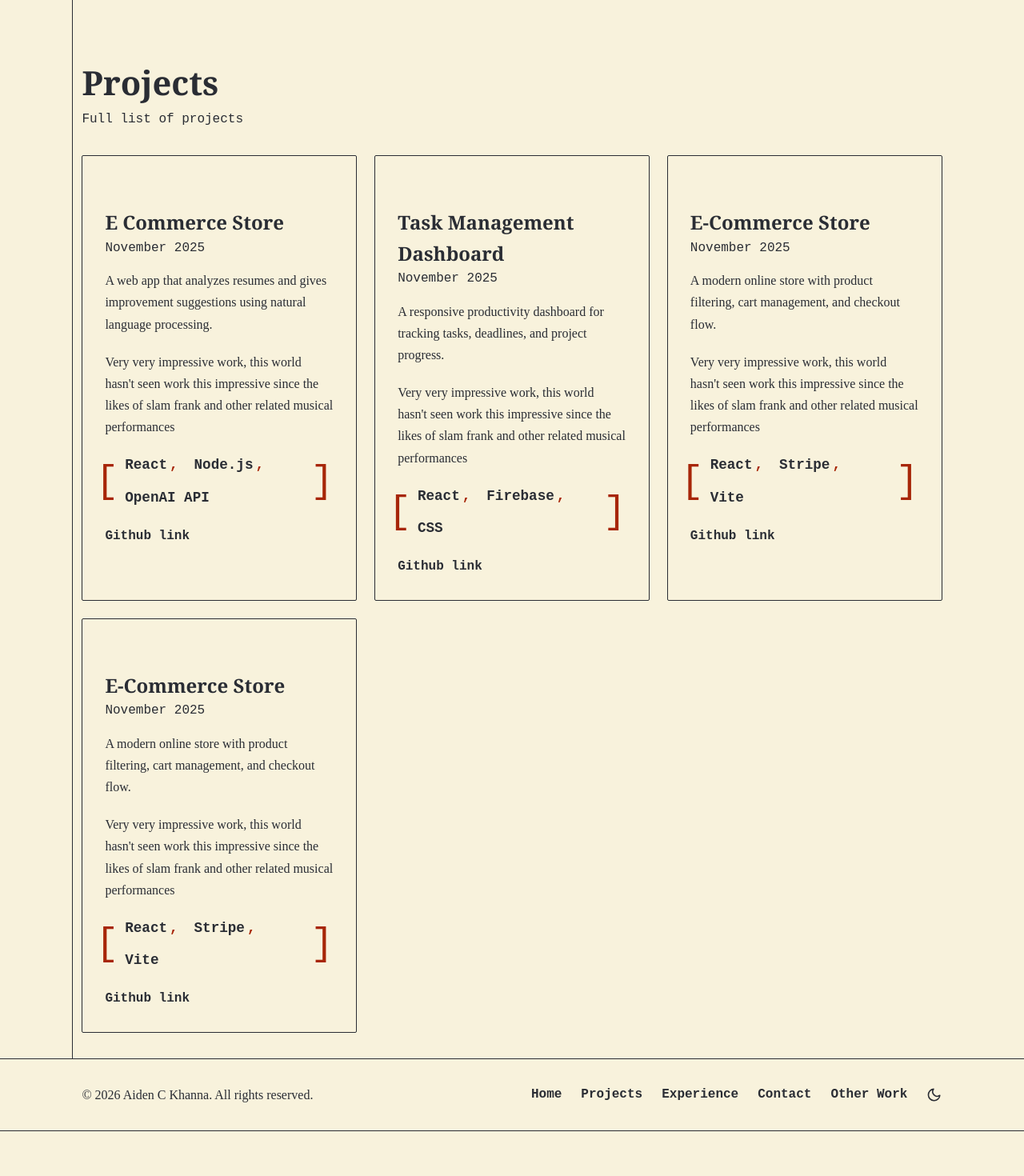
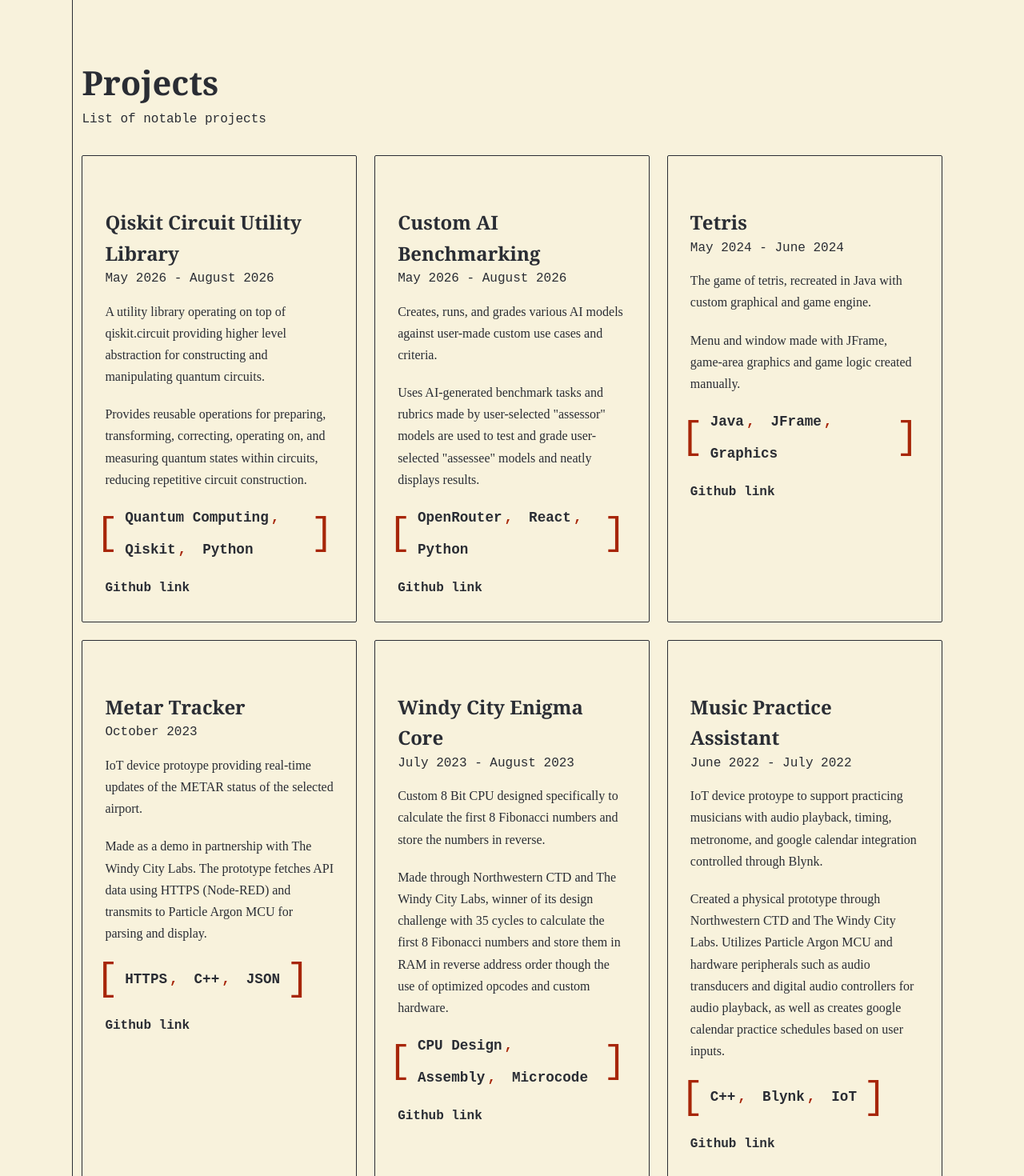
Before and after one commit to 1Aiden-K/portfolio-site, a React (Vite) app: page /projects in a window 1280 px wide. Shown: the part 100-1570 px from the top of the page at 80% size. Before the commit the page ends 1514 px from the top, so only its background shows below. Built offline with nearby package versions, Linux system fonts and the light colour scheme.

Commit message:
Added content

```diff
--- a/src/components/ContactPage/Contacts.css
+++ b/src/components/ContactPage/Contacts.css
@@ -27,3 +27,7 @@ h3 {
 .email:hover {
     color: var(--accent);
 }
+
+.contactContainer {
+    padding-bottom: 72px;
+}
--- a/src/components/ContactPage/Contacts.jsx
+++ b/src/components/ContactPage/Contacts.jsx
@@ -12,14 +12,14 @@ function Contact() {
         <div className="contactSection">
           <h3>Professional</h3>
 
-          <a href="mailto:your@email.com" className="email">
-            your@email.com
+          <a href="mailto:aiden.khanna@gmail.com" className="email">
+            aiden.khanna@gmail.com
           </a>
         </div>
 
         <div className="contactLinks">
             <a
-              href="https://www.linkedin.com/in/yourusername"
+              href="https://www.linkedin.com/in/aiden-c-khanna-2407a9326/"
               target="_blank"
               rel="noopener noreferrer"
               className="btn primary"
@@ -28,7 +28,7 @@ function Contact() {
             </a>
 
             <a
-              href="https://github.com/yourusername"
+              href="https://github.com/1Aiden-K"
               target="_blank"
               rel="noopener noreferrer"
               className="btn secondary"
@@ -39,17 +39,17 @@ function Contact() {
 
         {/* Work */}
         <div className="contactSection">
-          <h3>Work</h3>
-          <a href="mailto:work@email.com" className="email">
-            work@email.com
+          <h3>ACK Foundation</h3>
+          <a href="mailto:contact@ackfoundation.org" className="email">
+            contact@ackfoundation.org
           </a>
         </div>
 
         {/* Other */}
         <div className="contactSection">
-          <h3>Other</h3>
-          <a href="mailto:other@email.com" className="email">
-            other@email.com
+          <h3>Beyond the Sound</h3>
+          <a href="mailto:aiden.khanna@beyondthesound.net" className="email">
+            aiden.khanna@beyondthesound.net
           </a>
         </div>
 
--- a/src/components/ExperiencePage/Experiences.css
+++ b/src/components/ExperiencePage/Experiences.css
@@ -5,6 +5,10 @@
 
 .experienceItem:last-child {
   border-top: var(--border-width) solid var(--text);
+}
+
+.experienceItems {
+  padding-bottom: 72px;
 }
 
 .experienceHeading {
--- a/src/components/ExperiencePage/Experiences.jsx
+++ b/src/components/ExperiencePage/Experiences.jsx
@@ -3,7 +3,8 @@ import experiences from "../../data/experiences.jsx";
 
 export default function Experience() {
   return (
-    <section className="section experience" id="section">
+    <section className="section" id="section">
+      <div className="experienceItems">
         {experiences.map((job) => (
           <article className="experienceItem" key={job.company}>
             <div className="experienceHeading">
@@ -22,6 +23,7 @@ export default function Experience() {
             </ul>
           </article>
         ))}
+      </div>
     </section>
   );
 }
--- a/src/components/ProjectsPage/Projects.jsx
+++ b/src/components/ProjectsPage/Projects.jsx
@@ -5,7 +5,7 @@ function Projects() {
   return (
     <section id="projects" className="section">
       <h1 className="pageTitle">Projects</h1>
-      <h1 className="subTitle">Full list of projects</h1>
+      <h1 className="subTitle">List of notable projects</h1>
 
       <div className="project-grid">
         {projects.map((project) => (
--- a/src/data/projectList.js
+++ b/src/data/projectList.js
@@ -1,43 +1,63 @@
 const projects = [
   {
-    title: "E Commerce Store",
-    date: "November 2025",
+    title: "Qiskit Circuit Utility Library",
+    date: "May 2026 - August 2026",
     description:
-      "A web app that analyzes resumes and gives improvement suggestions using natural language processing.",
+      "A utility library operating on top of qiskit.circuit providing higher level abstraction for constructing and manipulating quantum circuits.",
     details:
-      "Very very impressive work, this world hasn't seen work this impressive since the likes of slam frank and other related musical performances",
-    tech: ["React", "Node.js", "OpenAI API"],
-    link: "#",
+      "Provides reusable operations for preparing, transforming, correcting, operating on, and measuring quantum states within circuits, reducing repetitive circuit construction.",
+    tech: ["Quantum Computing", "Qiskit", "Python"],
+    link: "https://github.com/1Aiden-K/qiskit-circuit-utils",
   },
   {
-    title: "Task Management Dashboard",
-    date: "November 2025",
+    title: "Custom AI Benchmarking",
+    date: "May 2026 - August 2026",
     description:
-      "A responsive productivity dashboard for tracking tasks, deadlines, and project progress.",
+      "Creates, runs, and grades various AI models against user-made custom use cases and criteria.",
     details:
-      "Very very impressive work, this world hasn't seen work this impressive since the likes of slam frank and other related musical performances",
-    tech: ["React", "Firebase", "CSS"],
-    link: "#",
+      "Uses AI-generated benchmark tasks and rubrics made by user-selected \"assessor\" models are used to test and grade user-selected \"assessee\" models and neatly displays results.",
+    tech: ["OpenRouter", "React", "Python"],
+    link: "https://github.com/zhenkog78028/Benchmarking",
   },
   {
-    title: "E-Commerce Store",
-    date: "November 2025",
+    title: "Tetris",
+    date: "May 2024 - June 2024",
     description:
-      "A modern online store with product filtering, cart management, and checkout flow.",
+      "The game of tetris, recreated in Java with custom graphical and game engine.",
     details:
-      "Very very impressive work, this world hasn't seen work this impressive since the likes of slam frank and other related musical performances",
-    tech: ["React", "Stripe", "Vite"],
-    link: "#",
+      "Menu and window made with JFrame, game-area graphics and game logic created manually.",
+    tech: ["Java", "JFrame", "Graphics"],
+    link: "https://github.com/1Aiden-K/Tetris",
   },
   {
-    title: "E-Commerce Store",
-    date: "November 2025",
+    title: "Metar Tracker",
+    date: "October 2023",
     description:
-      "A modern online store with product filtering, cart management, and checkout flow.",
+      "IoT device protoype providing real-time updates of the METAR status of the selected airport.",
     details:
-      "Very very impressive work, this world hasn't seen work this impressive since the likes of slam frank and other related musical performances",
-    tech: ["React", "Stripe", "Vite"],
-    link: "#",
+      "Made as a demo in partnership with The Windy City Labs. The prototype fetches API data using HTTPS (Node-RED) and transmits to Particle Argon MCU for parsing and display.",
+    tech: ["HTTPS", "C++", "JSON"],
+    link: "https://github.com/1Aiden-K/metarTracking",
+  },
+  {
+    title: "Windy City Enigma Core",
+    date: "July 2023 - August 2023",
+    description:
+      "Custom 8 Bit CPU designed specifically to calculate the first 8 Fibonacci numbers and store the numbers in reverse.",
+    details:
+      "Made through Northwestern CTD and The Windy City Labs, winner of its design challenge with 35 cycles to calculate the first 8 Fibonacci numbers and store them in RAM in reverse address order though the use of optimized opcodes and custom hardware.",
+    tech: ["CPU Design", "Assembly", "Microcode"],
+    link: "https://github.com/1Aiden-K/8-bit-CPU-windy-city-enigma-core",
+  },
+  {
+    title: "Music Practice Assistant",
+    date: "June 2022 - July 2022",
+    description:
+      "IoT device protoype to support practicing musicians with audio playback, timing, metronome, and google calendar integration controlled through Blynk.",
+    details:
+      "Created a physical prototype through Northwestern CTD and The Windy City Labs. Utilizes Particle Argon MCU and hardware peripherals such as audio transducers and digital audio controllers for audio playback, as well as creates google calendar practice schedules based on user inputs.",
+    tech: ["C++", "Blynk", "IoT"],
+    link: "https://github.com/1Aiden-K/CapstoneMusic",
   },
 ];
 
--- a/src/data/skills.js
+++ b/src/data/skills.js
@@ -1,12 +1,12 @@
 const skills = [
+  "Quantum Computing",
+  "Qiskit",
+  "Python",
+  "C++",
+  "IoT",
+  "Java",
   "React",
-  "JavaScript",
-  "HTML",
-  "CSS",
-  "Node.js",
-  "Git",
-  "Responsive Design",
-  "UI/UX",
+  "Microcode"
 ];
 
 export default skills;
```
Lines whose indentation alone changed are shown as unchanged.
